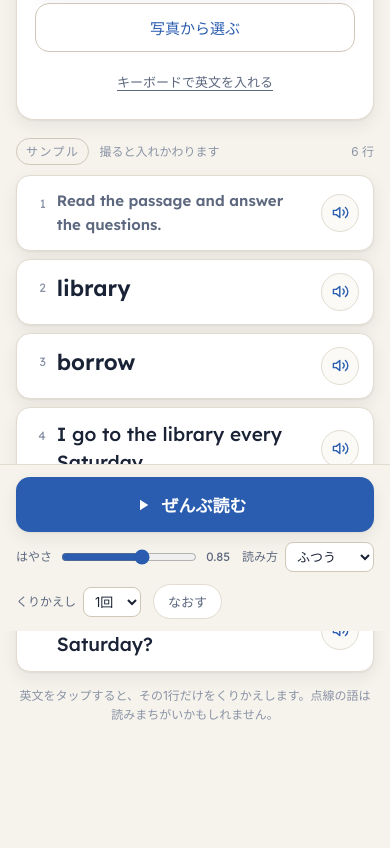
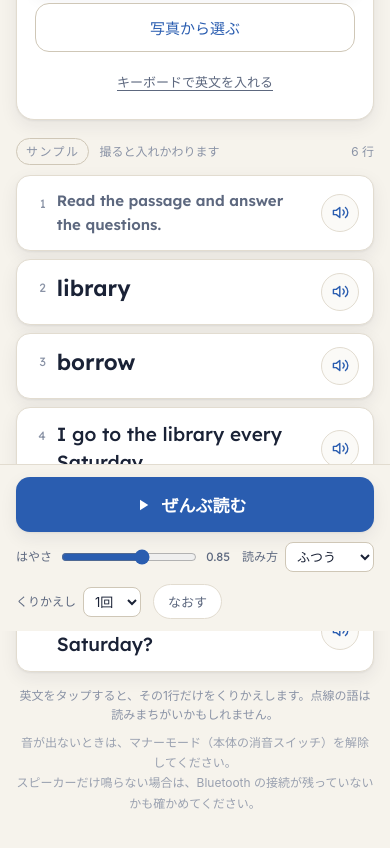
Before and after one commit to chiemi627/ondoku-camera, a plain HTML site: page index.html in a window 390 px wide. Shown: the part 213-1061 px from the top of the page. Drawn offline with Linux system fonts and the light colour scheme; no server answers; a web font is replaced by a local one.

Commit message:
音が出ないときの確認事項を画面に出す
iPhone の消音スイッチは本体スピーカーだけに効き、Bluetooth 出力には
効かないため、「イヤホンなら鳴るがスピーカーだと鳴らない」という
症状になる。読み上げは無音でも正常に完了するので、Web からは
消音状態を検知できない。そのため案内の表示にとどめた。

Co-Authored-By: Claude Opus 5 <noreply@anthropic.com>

```diff
--- a/index.html
+++ b/index.html
@@ -176,6 +176,7 @@
   input[type="range"]{flex:1;min-width:70px;accent-color:var(--blue);height:24px;}
   select{font-family:inherit;font-size:13px;background:var(--card);color:var(--ink);border:1px solid var(--rule-hard);border-radius:8px;padding:5px 7px;max-width:130px;}
   .hint{font-size:12px;color:var(--ink-faint);text-align:center;margin:14px 0 0;}
+  .hint.quiet{margin-top:8px;opacity:.85;line-height:1.7;}
   svg{display:block;}
 </style>
 </head>
@@ -231,6 +232,7 @@
   </section>
 
   <p class="hint" id="hint">英文をタップすると、その1行だけをくりかえします。点線の語は読みまちがいかもしれません。</p>
+  <p class="hint quiet">音が出ないときは、マナーモード（本体の消音スイッチ）を解除してください。<br>スピーカーだけ鳴らない場合は、Bluetooth の接続が残っていないかも確かめてください。</p>
 
   <div class="ctl" id="voiceWrap" style="justify-content:center;margin-top:10px" hidden>
     <label for="voice">声</label>
```
Also changed, not shown: 1 other file.
